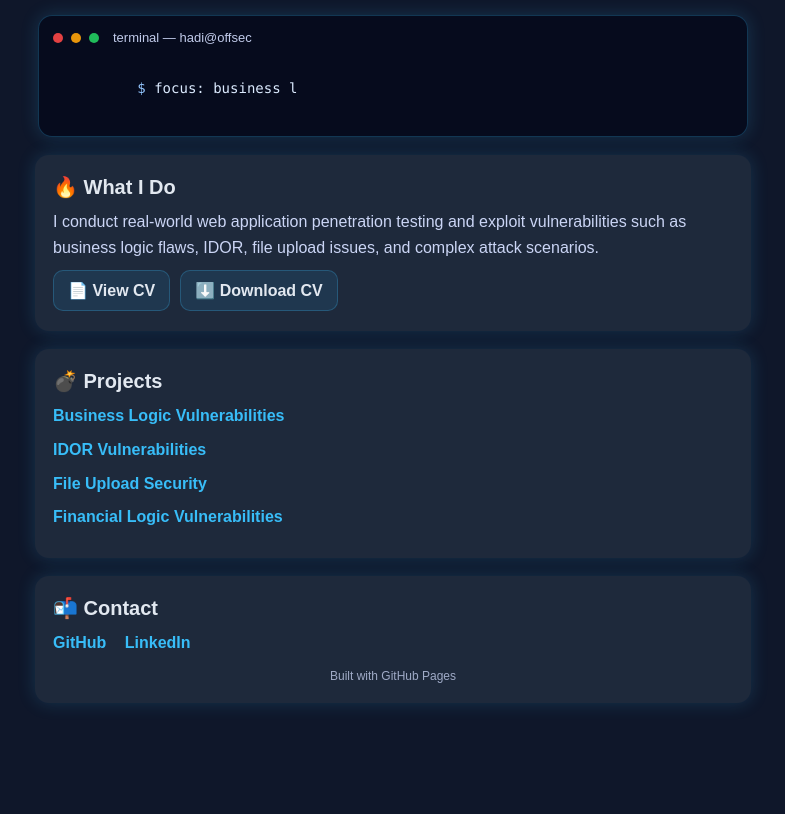
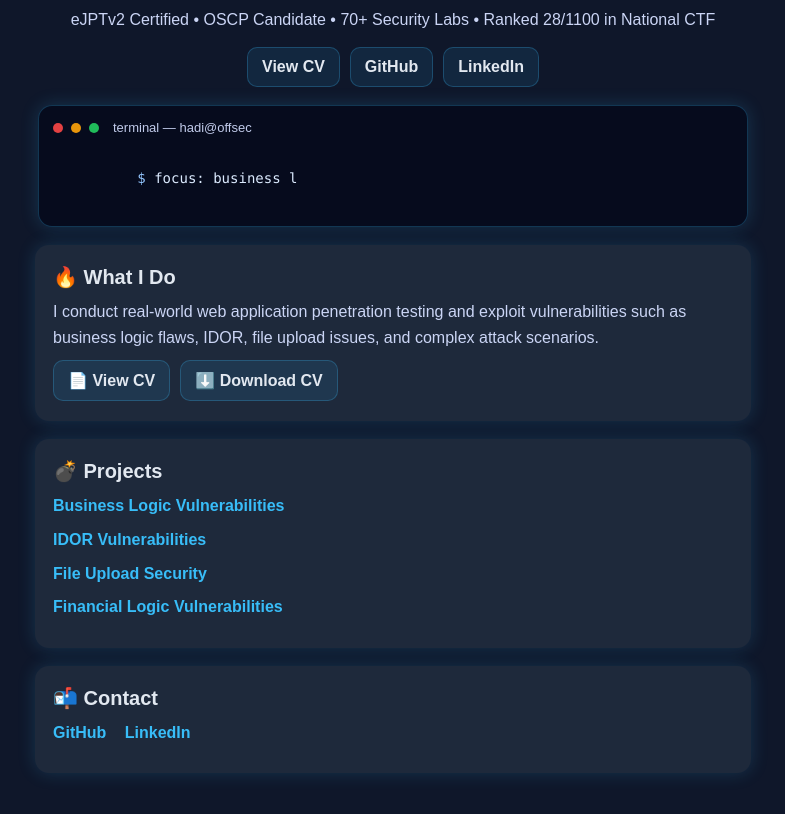
Before and after one commit to Hadimetlej/hadimetlej.github.io, a plain HTML site: page index.html in a window 1280 px wide. Shown: the part 298-1112 px from the top of the page, without its empty margins (247-1032 px from the left). Before the commit the page ends 1059 px from the top, so only its background shows below. Drawn offline with Linux system fonts and the light colour scheme.

Commit message:
Update index.html

```diff
--- a/index.html
+++ b/index.html
@@ -172,6 +172,13 @@
       <img class="avatar" src="profile.jpg" alt="Profile photo" />
       <h1>Hadi Metlej</h1>
       <p class="sub">Offensive Security | Real-world attacks</p>
+      <p class="sub">eJPTv2 Certified • OSCP Candidate • 70+ Security Labs • Ranked 28/1100 in National CTF</p>
+
+<div class="btn-row" style="justify-content:center;margin-top:8px;">
+  <a class="btn" href="Hadi_Metlej_CV.pdf" target="_blank">View CV</a>
+  <a class="btn" href="https://github.com/Hadimetlej" target="_blank">GitHub</a>
+  <a class="btn" href="https://www.linkedin.com/in/hadi-metlej-8654a0330/" target="_blank">LinkedIn</a>
+</div>
     </div>
 
     <!-- TERMINAL TYPING -->
@@ -216,7 +223,6 @@
         <a href="https://github.com/Hadimetlej" target="_blank" rel="noopener">GitHub</a>
         <a href="https://www.linkedin.com/in/hadi-metlej-8654a0330/" target="_blank" rel="noopener">LinkedIn</a>
       </p>
-      <div class="footer">Built with GitHub Pages</div>
     </div>
 
   </div>
```
